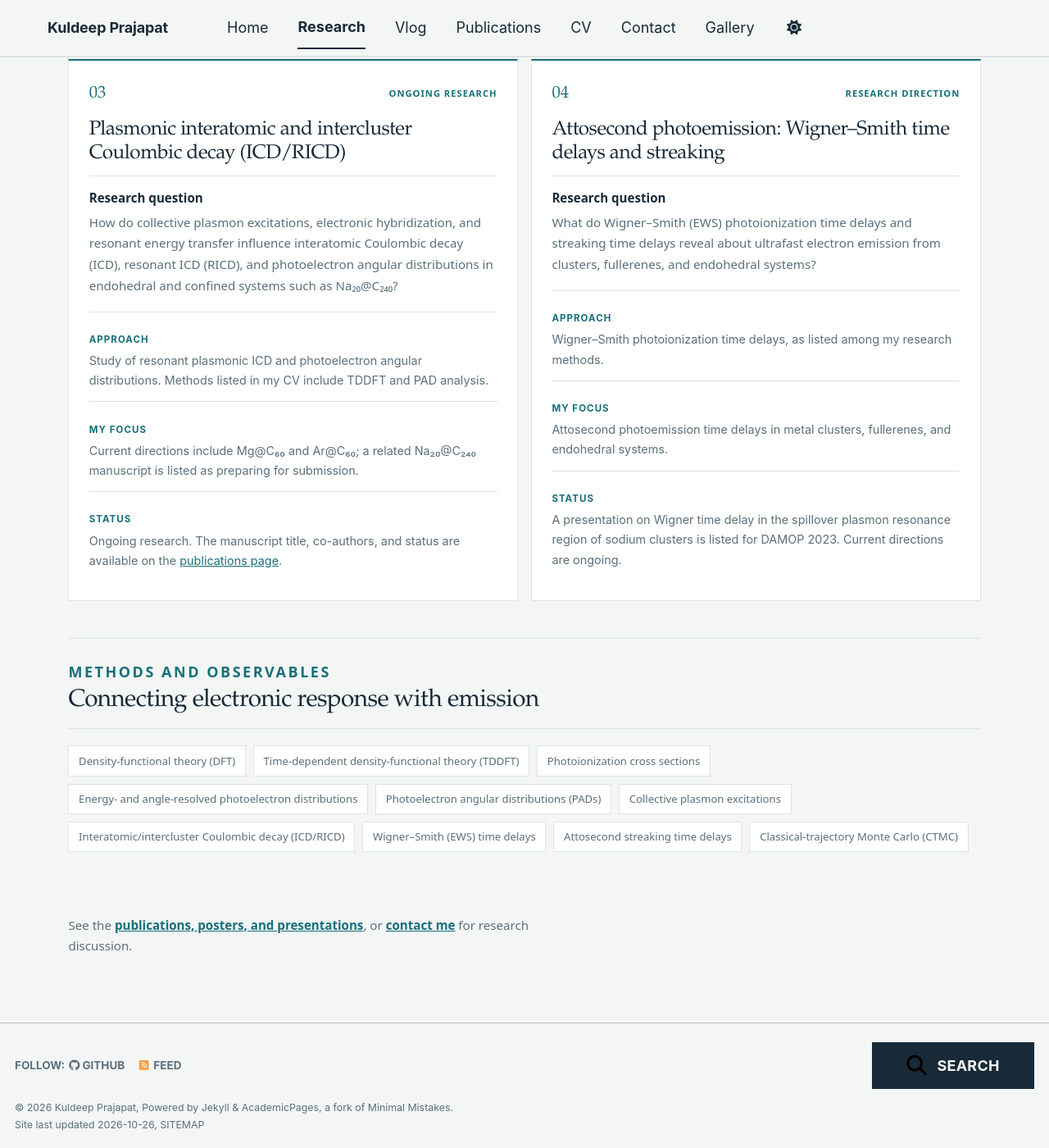
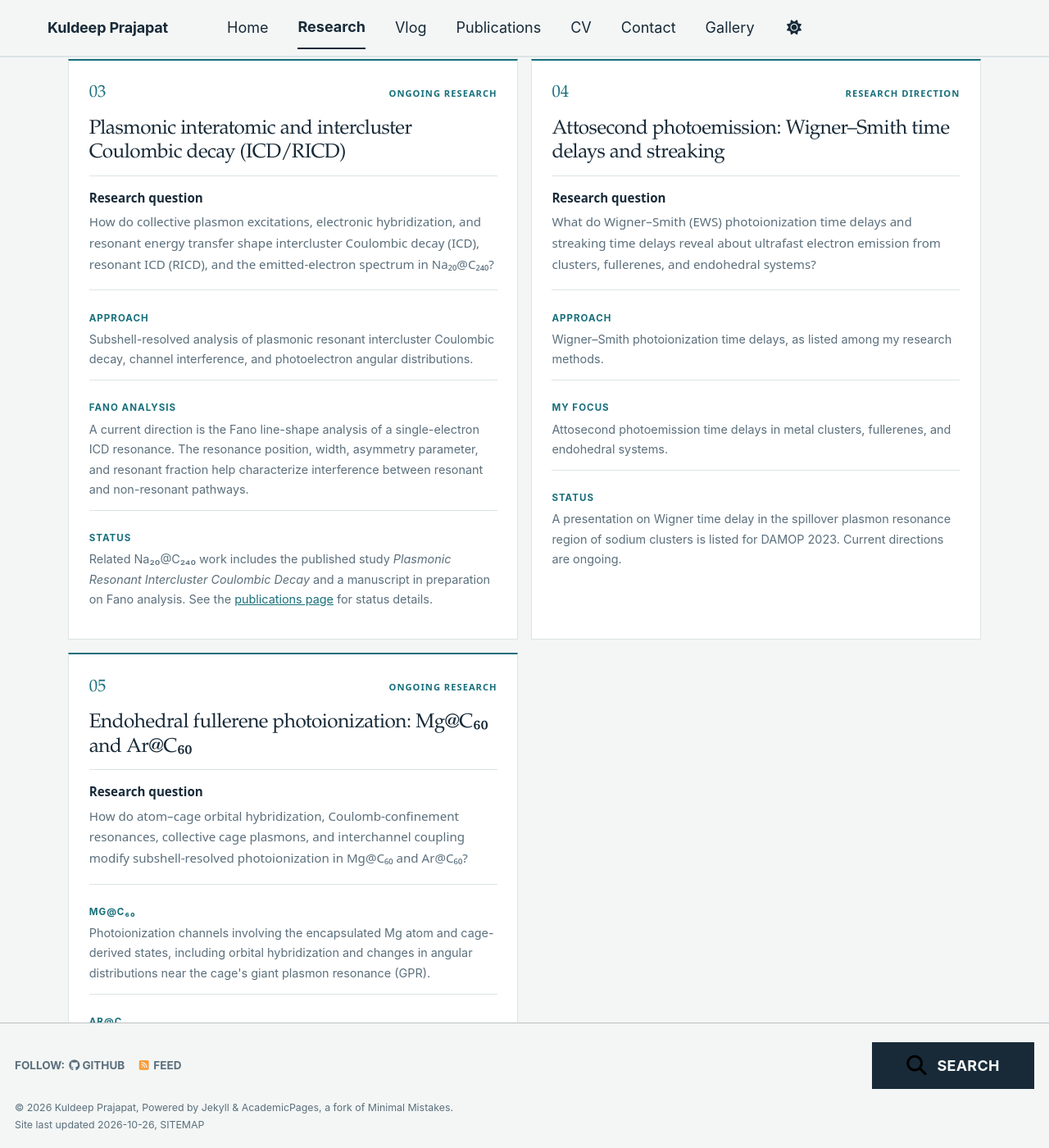
Before and after one commit to PRAJAPAT-KULDEEP/kuldeep-prajapat, a Jekyll site: the page built from _pages/research.md, in a window 1280 px wide and 1400 px high, scrolled down 979 px. Shown: the whole window at 82% size. Built offline with Jekyll 4.4.1, drawn with Linux system fonts in a browser that asks for light colours; a style sheet for code colours, icons or effects is not loaded; some of the changed text lies outside the part shown.

Commit message:
Document Mg@C60 Ar@C60 and Fano ICD research directions

```diff
--- a/_pages/research.md
+++ b/_pages/research.md
@@ -2,7 +2,7 @@
 permalink: /research/
 layout: splash
 title: "Research"
-description: "Research by Kuldeep Prajapat at IIT Mandi on sodium and metal clusters, C60/C240 fullerenes, endohedral Na20@C240, photoionization, plasmonic resonant ICD, energy- and angle-resolved photoelectron distributions, and Wigner–Smith time delays."
+description: "Research by Kuldeep Prajapat at IIT Mandi on Na20 clusters, C60/C240, Mg@C60 and Ar@C60, Fano and plasmon resonances, ICD/RICD, photoelectron angular distributions, differential cross sections, and attosecond time delays."
 redirect_from:
   - /portfolio/
   - /portfolio/portfolio-1/
@@ -45,11 +45,11 @@
 <article class="research-card" id="plasmon-assisted-icd">
 <div class="research-card__head"><span class="project-index">03</span><span class="status-label">ONGOING RESEARCH</span></div>
 <h2>Plasmonic interatomic and intercluster Coulombic decay (ICD/RICD)</h2>
-<p class="project-question"><strong>Research question</strong> How do collective plasmon excitations, electronic hybridization, and resonant energy transfer influence interatomic Coulombic decay (ICD), resonant ICD (RICD), and photoelectron angular distributions in endohedral and confined systems such as Na₂₀@C₂₄₀?</p>
+<p class="project-question"><strong>Research question</strong> How do collective plasmon excitations, electronic hybridization, and resonant energy transfer shape intercluster Coulombic decay (ICD), resonant ICD (RICD), and the emitted-electron spectrum in Na₂₀@C₂₄₀?</p>
 <dl class="project-details">
-<div><dt>Approach</dt><dd>Study of resonant plasmonic ICD and photoelectron angular distributions. Methods listed in my CV include TDDFT and PAD analysis.</dd></div>
-<div><dt>My focus</dt><dd>Current directions include Mg@C₆₀ and Ar@C₆₀; a related Na₂₀@C₂₄₀ manuscript is listed as preparing for submission.</dd></div>
-<div><dt>Status</dt><dd>Ongoing research. The manuscript title, co-authors, and status are available on the <a href="{{ '/publications/' | relative_url }}">publications page</a>.</dd></div>
+<div><dt>Approach</dt><dd>Subshell-resolved analysis of plasmonic resonant intercluster Coulombic decay, channel interference, and photoelectron angular distributions.</dd></div>
+<div><dt>Fano analysis</dt><dd>A current direction is the Fano line-shape analysis of a single-electron ICD resonance. The resonance position, width, asymmetry parameter, and resonant fraction help characterize interference between resonant and non-resonant pathways.</dd></div>
+<div><dt>Status</dt><dd>Related Na₂₀@C₂₄₀ work includes the published study <em>Plasmonic Resonant Intercluster Coulombic Decay</em> and a manuscript in preparation on Fano analysis. See the <a href="{{ '/publications/' | relative_url }}">publications page</a> for status details.</dd></div>
 </dl>
 </article>
 
@@ -64,13 +64,25 @@
 </dl>
 </article>
 
+
+<article class="research-card" id="endohedral-fullerene-photoionization">
+<div class="research-card__head"><span class="project-index">05</span><span class="status-label">ONGOING RESEARCH</span></div>
+<h2>Endohedral fullerene photoionization: Mg@C₆₀ and Ar@C₆₀</h2>
+<p class="project-question"><strong>Research question</strong> How do atom–cage orbital hybridization, Coulomb-confinement resonances, collective cage plasmons, and interchannel coupling modify subshell-resolved photoionization in Mg@C₆₀ and Ar@C₆₀?</p>
+<dl class="project-details">
+<div><dt>Mg@C₆₀</dt><dd>Photoionization channels involving the encapsulated Mg atom and cage-derived states, including orbital hybridization and changes in angular distributions near the cage's giant plasmon resonance (GPR).</dd></div>
+<div><dt>Ar@C₆₀</dt><dd>Argon 3p photoionization, Coulomb-confinement resonances, and channel-coupling effects on angular observables and photoemission time delays.</dd></div>
+<div><dt>Observables and methods</dt><dd>Differential photoionization cross sections (DCSs), photoelectron angular distributions (PADs), the dipole anisotropy parameter β, density-functional theory (DFT), and linear-response time-dependent density-functional theory (LR-TDDFT).</dd></div>
+</dl>
+</article>
+
 </div>
 
 <section class="research-methods" aria-labelledby="methods-title">
 <p class="section-kicker">METHODS AND OBSERVABLES</p>
 <h2 id="methods-title">Connecting electronic response with emission</h2>
 <ul class="interest-tags" aria-label="Research methods">
-<li>Density-functional theory (DFT)</li><li>Time-dependent density-functional theory (TDDFT)</li><li>Photoionization cross sections</li><li>Energy- and angle-resolved photoelectron distributions</li><li>Photoelectron angular distributions (PADs)</li><li>Collective plasmon excitations</li><li>Interatomic/intercluster Coulombic decay (ICD/RICD)</li><li>Wigner–Smith (EWS) time delays</li><li>Attosecond streaking time delays</li><li>Classical-trajectory Monte Carlo (CTMC)</li>
+<li>DFT and LR-TDDFT</li><li>Photoionization cross sections and DCSs</li><li>Energy- and angle-resolved photoelectron distributions</li><li>Photoelectron angular distributions (PADs)</li><li>Dipole anisotropy parameter β</li><li>Giant plasmon resonance (GPR) and higher-energy plasmon response</li><li>Fano resonances and line-shape analysis</li><li>Coulomb-confinement resonances</li><li>Atom–cage orbital hybridization and interchannel coupling</li><li>Interatomic/intercluster Coulombic decay (ICD/RICD)</li><li>Wigner–Smith/EWS time delays</li><li>Attosecond streaking time delays</li><li>Classical-trajectory Monte Carlo (CTMC)</li>
 </ul>
 </section>
 
```
